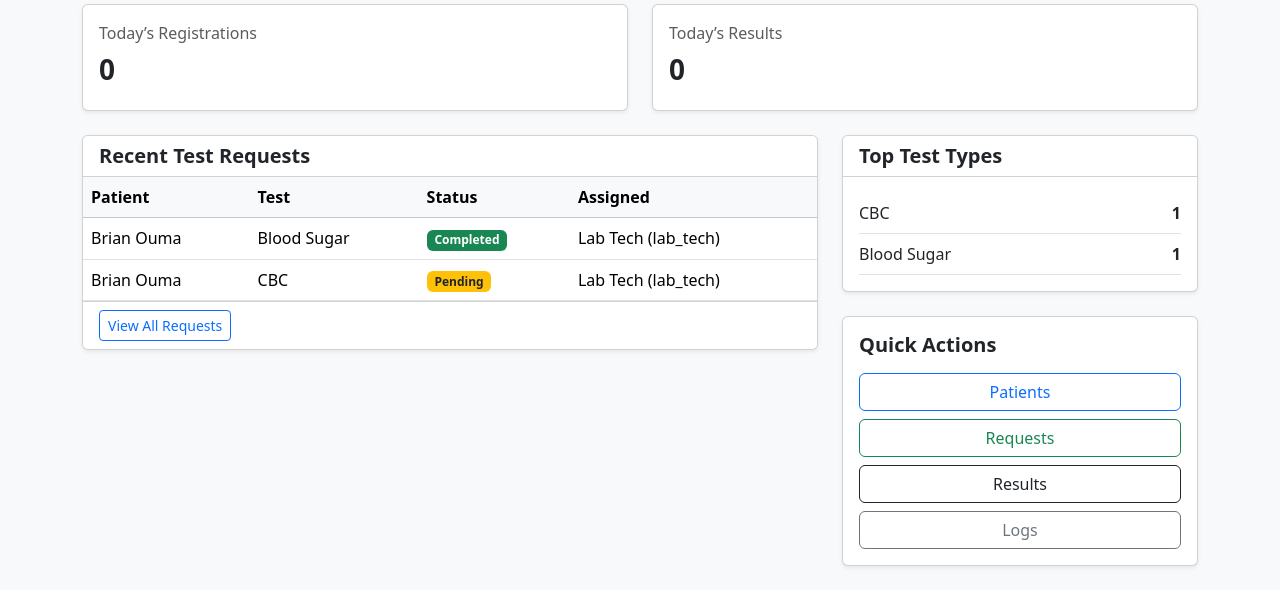
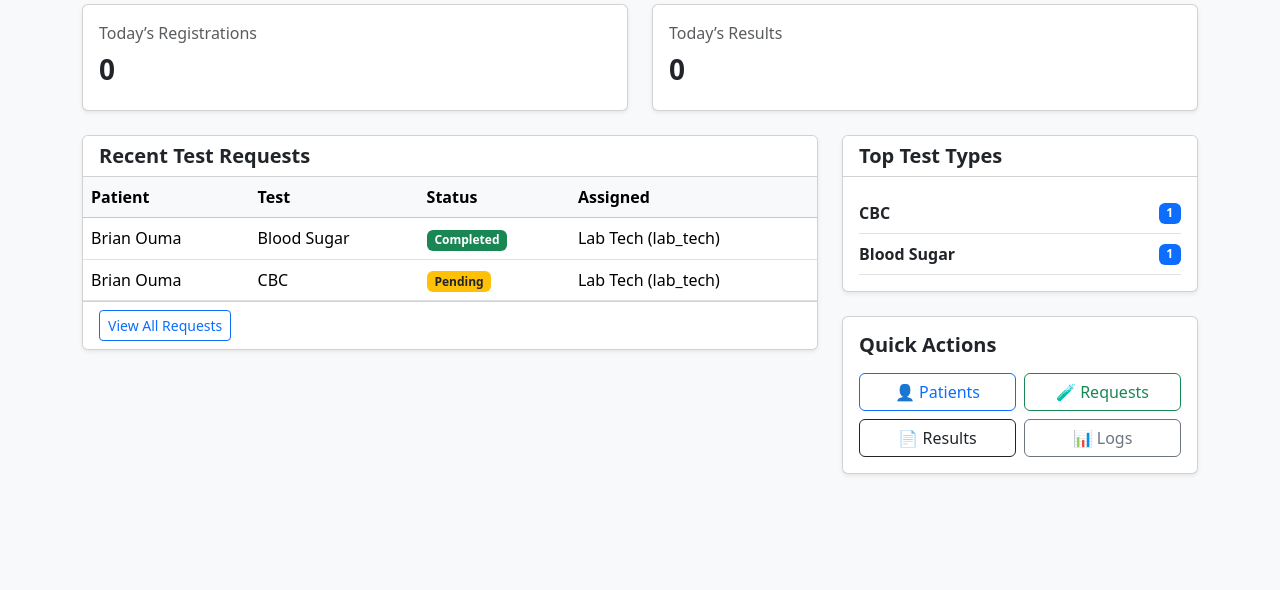
Before and after one commit to georgesultan931-bit/smartlab-manager, a Django app: page /dashboard/ in a window 1280 px wide. Shown: the part 303-893 px from the top of the page. After the commit the page ends 778 px from the top, so only its background shows below. Run offline with Django 5.2, Linux system fonts and the light colour scheme; a user stored in the database is signed in; data comes from the database, SQL or seed files in the repository; data that the repository does not hold is empty.

Commit message:
Final dashboard UI polish

```diff
--- a/templates/dashboard/home.html
+++ b/templates/dashboard/home.html
@@ -14,6 +14,7 @@
     </div>
 </div>
 
+<!-- STATS -->
 <div class="row g-4 mb-4">
     <div class="col-md-6 col-xl-3">
         <div class="card shadow-sm">
@@ -52,6 +53,7 @@
     </div>
 </div>
 
+<!-- TODAY -->
 <div class="row g-4 mb-4">
     <div class="col-md-6">
         <div class="card shadow-sm">
@@ -73,6 +75,8 @@
 </div>
 
 <div class="row g-4">
+
+    <!-- RECENT REQUESTS -->
     <div class="col-lg-8">
         <div class="card shadow-sm">
             <div class="card-header bg-white">
@@ -80,7 +84,7 @@
             </div>
 
             <div class="table-responsive">
-                <table class="table table-hover mb-0">
+                <table class="table table-hover mb-0 align-middle">
                     <thead class="table-light">
                         <tr>
                             <th>Patient</th>
@@ -117,12 +121,17 @@
             </div>
 
             <div class="card-footer bg-white">
-                <a href="{% url 'tests:list' %}" class="btn btn-sm btn-outline-primary">View All Requests</a>
+                <a href="{% url 'tests:list' %}" class="btn btn-sm btn-outline-primary">
+                    View All Requests
+                </a>
             </div>
         </div>
     </div>
 
+    <!-- RIGHT SIDE -->
     <div class="col-lg-4">
+
+        <!-- TOP TEST TYPES -->
         <div class="card shadow-sm mb-4">
             <div class="card-header bg-white">
                 <h5 class="fw-bold mb-0">Top Test Types</h5>
@@ -130,27 +139,50 @@
 
             <div class="card-body">
                 {% for item in test_breakdown %}
-                    <div class="d-flex justify-content-between border-bottom py-2">
-                        <span>{{ item.test_type__name|default:"Unknown" }}</span>
-                        <strong>{{ item.total }}</strong>
-                    </div>
+                <div class="d-flex justify-content-between align-items-center border-bottom py-2">
+                    <span class="fw-semibold">{{ item.test_type__name|default:"Unknown" }}</span>
+                    <span class="badge bg-primary">{{ item.total }}</span>
+                </div>
                 {% empty %}
-                    <p class="text-muted">No test data available.</p>
+                <p class="text-muted">No test data available.</p>
                 {% endfor %}
             </div>
         </div>
 
+        <!-- QUICK ACTIONS -->
         <div class="card shadow-sm">
             <div class="card-body">
-                <h5 class="fw-bold">Quick Actions</h5>
-                <div class="d-grid gap-2 mt-3">
-                    <a href="{% url 'patients:list' %}" class="btn btn-outline-primary">Patients</a>
-                    <a href="{% url 'tests:list' %}" class="btn btn-outline-success">Requests</a>
-                    <a href="{% url 'results:list' %}" class="btn btn-outline-dark">Results</a>
-                    <a href="{% url 'auditlogs:list' %}" class="btn btn-outline-secondary">Logs</a>
+                <h5 class="fw-bold mb-3">Quick Actions</h5>
+
+                <div class="row g-2">
+                    <div class="col-6">
+                        <a href="{% url 'patients:list' %}" class="btn btn-outline-primary w-100">
+                            👤 Patients
+                        </a>
+                    </div>
+
+                    <div class="col-6">
+                        <a href="{% url 'tests:list' %}" class="btn btn-outline-success w-100">
+                            🧪 Requests
+                        </a>
+                    </div>
+
+                    <div class="col-6">
+                        <a href="{% url 'results:list' %}" class="btn btn-outline-dark w-100">
+                            📄 Results
+                        </a>
+                    </div>
+
+                    <div class="col-6">
+                        <a href="{% url 'auditlogs:list' %}" class="btn btn-outline-secondary w-100">
+                            📊 Logs
+                        </a>
+                    </div>
                 </div>
+
             </div>
         </div>
+
     </div>
 </div>
 
```
